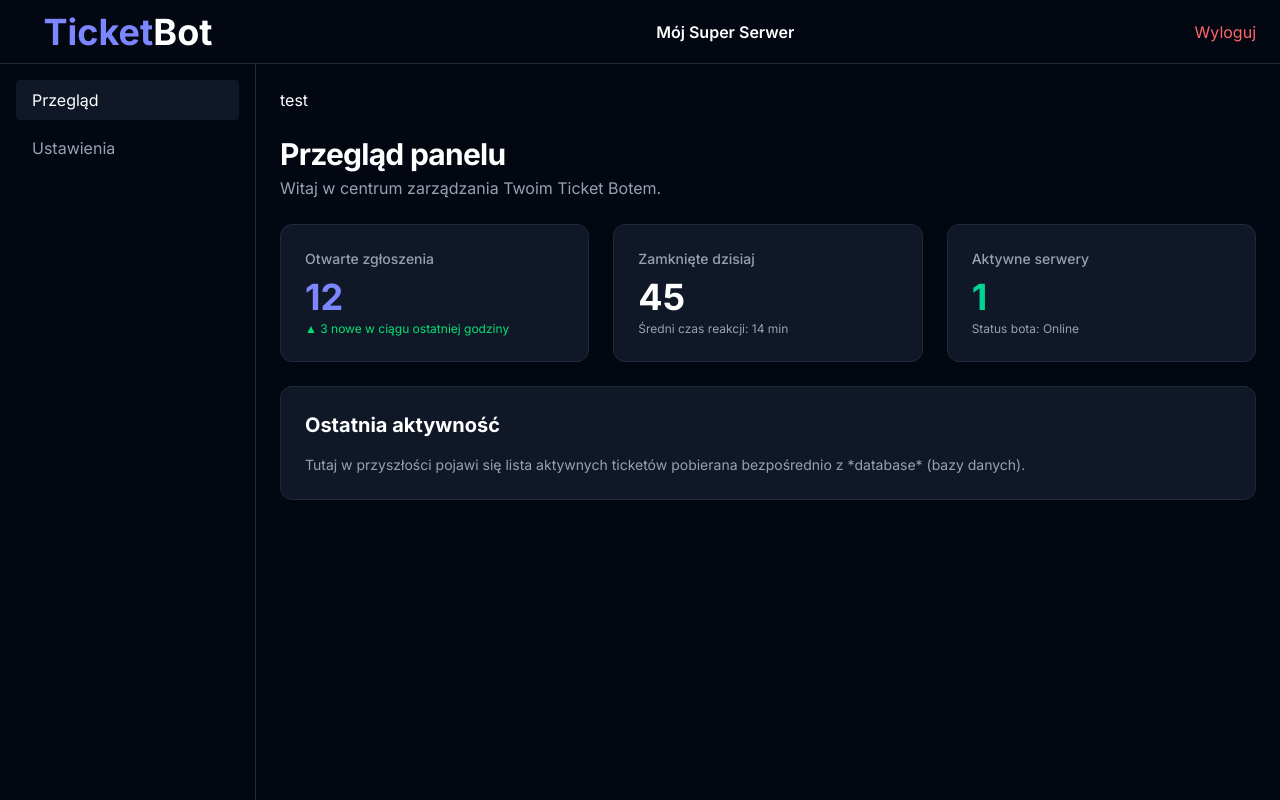
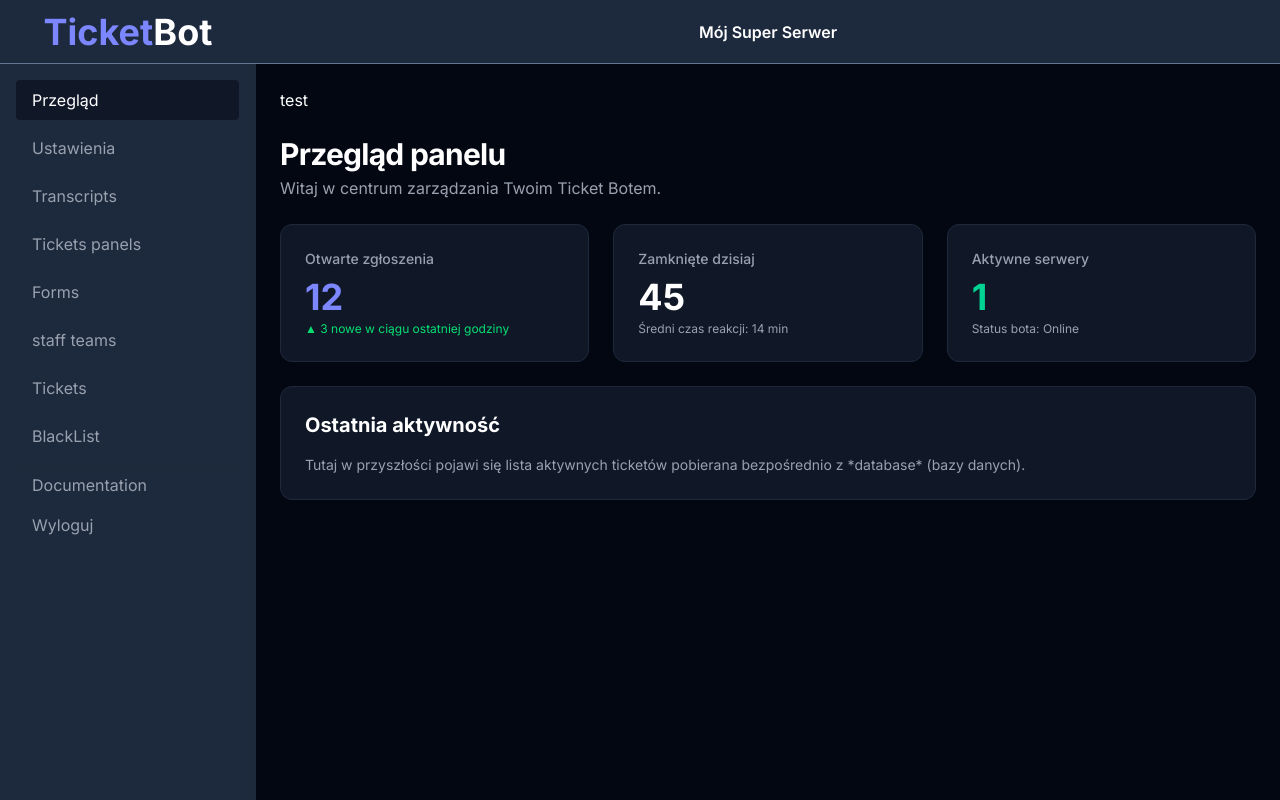
Before and after one commit to RoxelGaming/ProjektZespolowy, a Next.js app in the folder projekt-zespolowy-tiket-bot/: page /dashboard in a window 1280 px wide. Built offline with nearby package versions, Linux system fonts and the light colour scheme.

Commit message:
zmiana kolorów strony na zmienne

```diff
--- a/projekt-zespolowy-tiket-bot/app/components/layout/Sidebar.tsx
+++ b/projekt-zespolowy-tiket-bot/app/components/layout/Sidebar.tsx
@@ -2,8 +2,8 @@ import Link from 'next/link';
 
 export default function Sidebar() {
   return (
-    <aside className="w-64 h-full bg-gray-950 hidden md:flex flex-col">
-      <div className="h-16 flex items-center justify-center px-4 border-b border-gray-800">
+    <aside className="w-64 h-full bg-[var(--bg-color)] hidden md:flex flex-col">
+      <div className="h-16 flex items-center justify-center px-4 border-b border-[var(--border-color)]">
         <h2 className="text-4xl font-bold text-white">
           <Link href="/" >
             <span className="text-indigo-400">Ticket</span>Bot
@@ -18,6 +18,32 @@ export default function Sidebar() {
         <Link href="/dashboard/settings" className="block px-4 py-2 rounded text-gray-400 hover:bg-gray-800 hover:text-white transition">
           Ustawienia
         </Link>
+        <Link href="/dashboard/transcripts" className="block px-4 py-2 rounded text-gray-400 hover:bg-gray-800 hover:text-white transition">
+          Transcripts
+        </Link>
+        <Link href="/dashboard/ticketsPanels" className="block px-4 py-2 rounded text-gray-400 hover:bg-gray-800 hover:text-white transition">
+          Tickets panels
+        </Link>
+        <Link href="/dashboard/forms" className="block px-4 py-2 rounded text-gray-400 hover:bg-gray-800 hover:text-white transition">
+          Forms
+        </Link>
+        <Link href="/dashboard/staffTeams" className="block px-4 py-2 rounded text-gray-400 hover:bg-gray-800 hover:text-white transition">
+          staff teams
+        </Link>
+        <Link href="/dashboard/tickets" className="block px-4 py-2 rounded text-gray-400 hover:bg-gray-800 hover:text-white transition">
+          Tickets
+        </Link>
+        <Link href="/dashboard/blackList" className="block px-4 py-2 rounded text-gray-400 hover:bg-gray-800 hover:text-white transition">
+          BlackList
+        </Link>
+        <div className="border-t border-gray-800">
+          <Link href="/dashboard/documentation" className="block px-4 py-2 rounded text-gray-400 hover:bg-gray-800 hover:text-white transition">
+            Documentation
+          </Link>
+          <button className="block px-4 py-2 rounded text-gray-400 hover:bg-gray-800 hover:text-white transition">
+           Wyloguj
+          </button>
+        </div>
       </nav>
     </aside>
   );
--- a/projekt-zespolowy-tiket-bot/app/components/layout/Topbar.tsx
+++ b/projekt-zespolowy-tiket-bot/app/components/layout/Topbar.tsx
@@ -4,18 +4,12 @@ export default function Topbar() {
   return (
     // h-16: stała wysokość
     // flex justify-between: rozsuwa elementy na boki
-    <header className="h-16 bg-gray-950 border-b border-gray-800 flex items-center justify-between gap-6 px-6">
+    <header className="h-16 bg-[var(--bg-color)] border-b border-[var(--border-color)] flex items-center justify-between gap-6 px-6">
       <div className="w-full text-gray-400">
         <Link href="/" >
           <span className="flex justify-center items-center text-white font-semibold">Mój Super Serwer</span>
         </Link>
       </div>
-
-      <div className="flex gap-4 whitespace-nowrap">
-        <button className="text-red-400 hover:text-red-300 transition">
-          Wyloguj
-        </button>
-      </div>
     </header>
   );
 }
--- a/projekt-zespolowy-tiket-bot/app/globals.css
+++ b/projekt-zespolowy-tiket-bot/app/globals.css
@@ -1,6 +1,12 @@
 @import "tailwindcss";
 
 @theme {
+
+  /* Kolory */
+  --bg-color: var(--color-slate-800);
+  --border-color: var(--color-slate-500);
+
+  /* animacje */
   --animate-wave-slow: wave-spin 12s infinite linear;
   --animate-wave-fast: wave-spin 10s infinite linear;
 
```
